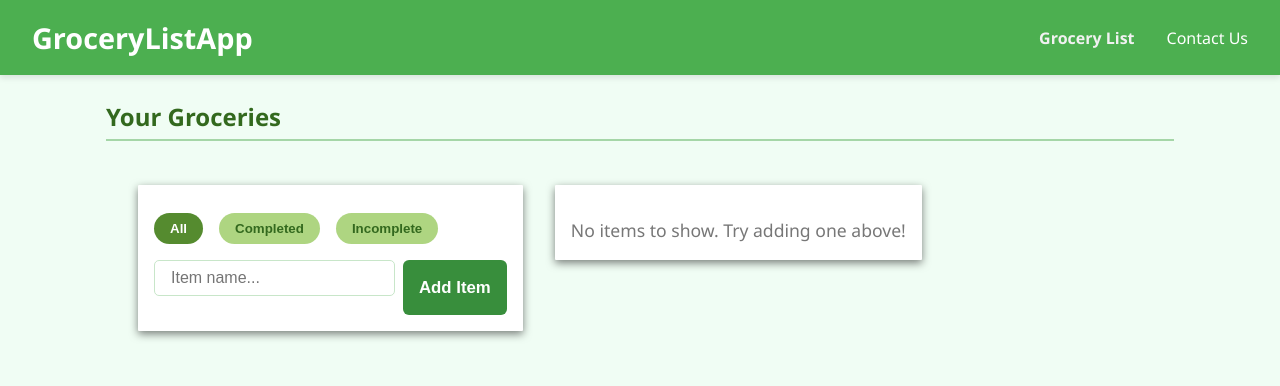
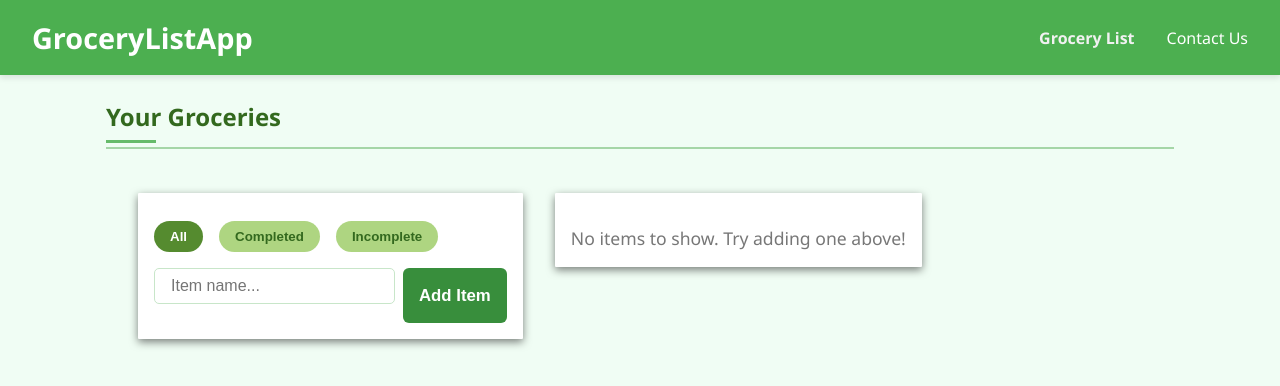
Before and after one commit to cmacias076/grocery-list-app, a React (Create React App) app: page /todos in a window 1280 px wide. Shown: the top 386 px of the page. Built offline with nearby package versions, Linux system fonts and the light colour scheme.

Commit message:
Improve section typography

```diff
--- a/src/App.css
+++ b/src/App.css
@@ -16,6 +16,25 @@ header .container {
   justify-content: space-between;
   align-items: center;
 }
+
+
+/* Section title */
+.section-title {
+  position: relative;
+}
+.section-title::after {
+  content: '';
+  display: block;
+  width: 50px;
+  height: 3px;
+  background: #66bb6a;
+  margin-top: 0.3rem;
+  transition: width 0.3s ease;
+}
+.section-title:hover::after {
+  width: 100px;
+}
+
 
 /* Center Content */
 .container {
@@ -150,6 +169,10 @@ button:active {
   background-color: #dcedc8;
   transform: translateY(-2px);
 }
+.todo-item.completed {
+  background-color: #f1f8e9;
+  color: #777;
+}
 .todo-item.completed .todo-text {
   text-decoration: line-through;
   color: gray;
```
